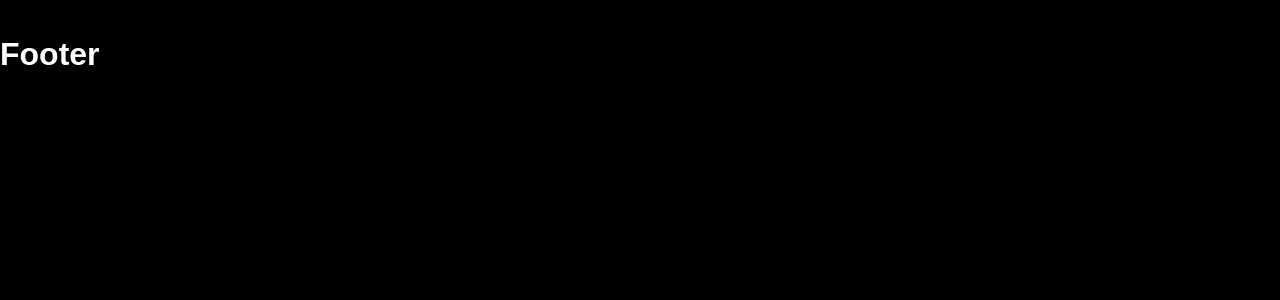
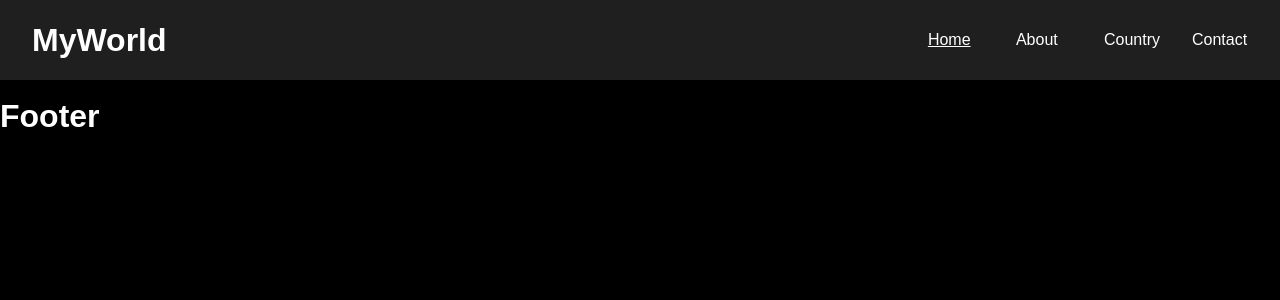
Before and after one commit to yjrajput/React-js-monster-cource, a React (Vite) app in the folder 20-world-tour-project/: page / in a window 1280 px wide. Shown: the top 300 px of the page. Built offline with nearby package versions, Linux system fonts and the light colour scheme.

Commit message:
navbar done

```diff
--- a/20-world-tour-project/src/components/Navbar.jsx
+++ b/20-world-tour-project/src/components/Navbar.jsx
@@ -1,8 +1,73 @@
-import React from 'react'
+import React, { useState } from 'react'
+import {NavLink, Link} from 'react-router-dom'
+import { RxCross2 } from "react-icons/rx";
+import { IoMenu } from "react-icons/io5";
+const Navbar = () => {
+  const[showMenu, setShowMenu] = useState(false)
+  const navMenu = [
+    {id: 1, path: '/', display: 'Home'},
+    {id: 2, path: '/about', display: 'About'},
+    {id: 3, path: '/country', display: 'Country'},
+    {id: 4, path: '/contact', display: 'Contact'},
+  ]
 
-const Navbar = () => {
+  const handleOnClick = () =>{
+    setShowMenu(!showMenu)
+  }
   return (
-    <div>Navbar</div>
+    <header>
+      <div className='container'>
+        <div className='grid-container'>
+          <div className='logo-container'>
+            <Link to={'/'}>
+            <h1>MyWorld</h1>
+          </Link>
+          </div>
+
+          {/* dasktop menu */}
+          <nav className='web-menu'>
+            <ul>
+              {
+                navMenu.map(({id, path, display}) =>(
+                  <li key={id}>
+                    <NavLink  to={path}>
+                      {display}
+                    </NavLink>
+                  </li>
+                ))
+              }
+            </ul>
+          </nav>
+
+          <div className='menu-btn'>
+              <button onClick={handleOnClick}>
+                  {showMenu ? <RxCross2 className='icons'/> : <IoMenu className='icons'/>}
+              </button>
+          </div>
+
+          {
+            showMenu && (
+              <div className='mobile-nav'>
+              <nav className='mobile-menu'>
+            <ul>
+              {
+                navMenu.map(({id, path, display}) =>(
+                  <li key={id}>
+                    <NavLink className={({isActive}) => isActive ? 'active' : ''} onClick={handleOnClick}  to={path}>
+                      {display}
+                    </NavLink>
+                  </li>
+                ))
+              }
+            </ul>
+          </nav>
+        </div>
+            )
+          }
+
+        </div>
+      </div>
+    </header>
   )
 }
 
--- a/20-world-tour-project/src/index.css
+++ b/20-world-tour-project/src/index.css
@@ -24,3 +24,88 @@ button{
   color: white;
   padding: 8px 15px;
 }
+li{
+  list-style: none;
+}
+
+/* header start  */
+header{
+  width: 100%;
+  height: 5rem;
+  background-color: #1F1F1F;
+   position: relative;
+}
+.container{
+  max-width: 85rem;
+  height: 100%;
+  margin: auto;
+
+}
+.grid-container{
+  height: 100%;
+  display: grid;
+  grid-template-columns: .5fr 1fr;
+  align-items: center;
+  margin: 0 2rem;
+  column-gap: 2rem;
+
+
+}
+nav{
+  justify-items: flex-end;
+}
+nav ul{
+  display: grid;
+  grid-template-columns: repeat(4, 1fr);
+  column-gap: 2rem;
+}
+.icons{
+  font-size: 1.5rem;
+}
+.menu-btn{
+  display: none;
+}
+.mobile-menu{
+  display: none;
+}
+
+.active{
+  text-decoration: underline;
+}
+
+
+@media (width < 990px) {
+  .web-menu{
+    display: none;
+  }
+  .menu-btn{
+    display: flex;
+    justify-content: flex-end;
+  }
+  .mobile-menu{
+    display: inline-block;
+  }
+  .mobile-menu ul{
+  position: absolute;
+  top: 5rem;
+  background-color: gray;
+  width: 100%;
+  right: 0;
+  display: flex;
+    align-items: center;
+  flex-direction: column;
+  gap: 2rem;
+   padding: 2rem 0;
+
+}
+.mobile-nav{
+  position: absolute;
+  width: 100%;
+  right: 0;
+  top: 0;
+
+}
+
+}
+
+/* header end  */
```
